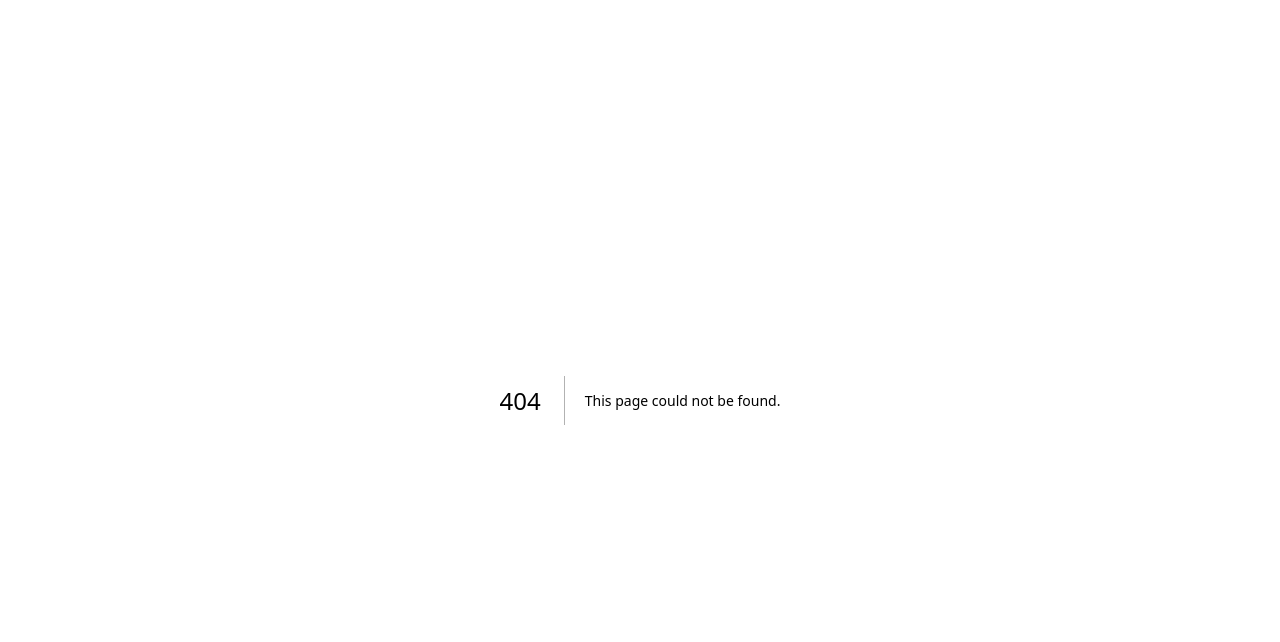
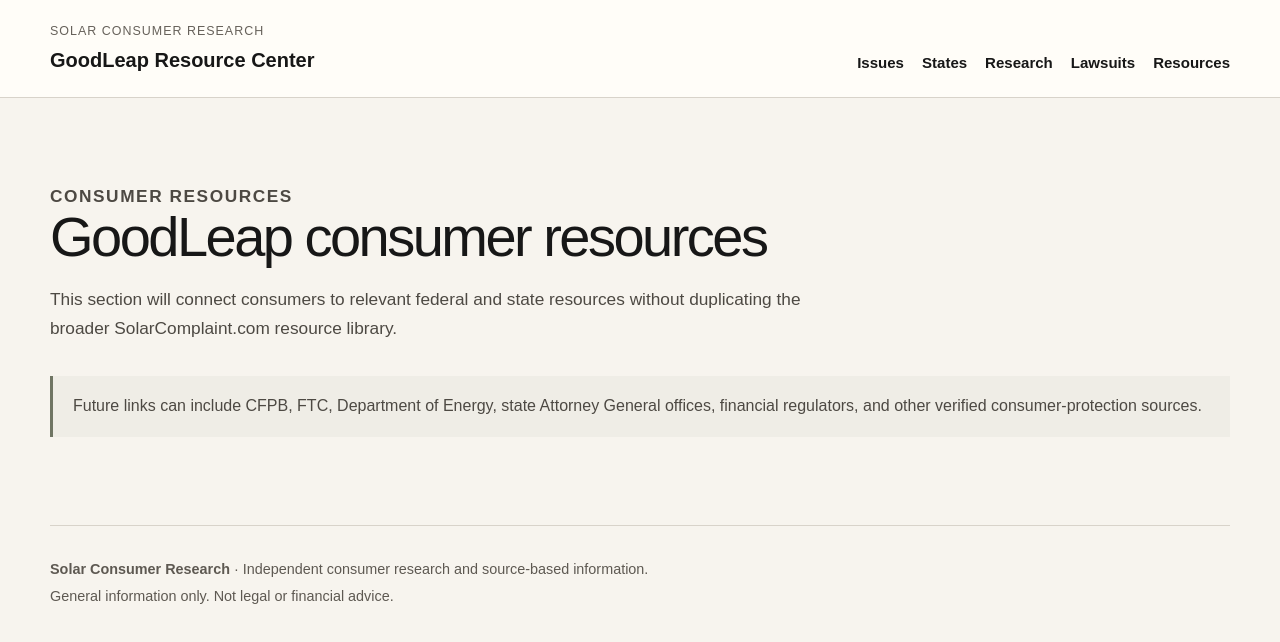
Before and after one commit to Decentralized-Rob/solar-consumer-research, a Next.js app: page /goodleap/resources in a window 1280 px wide. Before the commit this address had no page. Shown: the top 642 px of the page. Built offline with nearby package versions, Linux system fonts and the light colour scheme.

Commit message:
Add GoodLeap resources index scaffold

```diff
--- /dev/null
+++ b/app/goodleap/resources/page.tsx
@@ -0,0 +1,12 @@
+export default function GoodLeapResourcesPage() {
+  return (
+    <main className="gl-main">
+      <section className="gl-section-intro">
+        <p className="gl-kicker">Consumer resources</p>
+        <h1>GoodLeap consumer resources</h1>
+        <p>This section will connect consumers to relevant federal and state resources without duplicating the broader SolarComplaint.com resource library.</p>
+      </section>
+      <aside className="gl-note">Future links can include CFPB, FTC, Department of Energy, state Attorney General offices, financial regulators, and other verified consumer-protection sources.</aside>
+    </main>
+  );
+}
```
